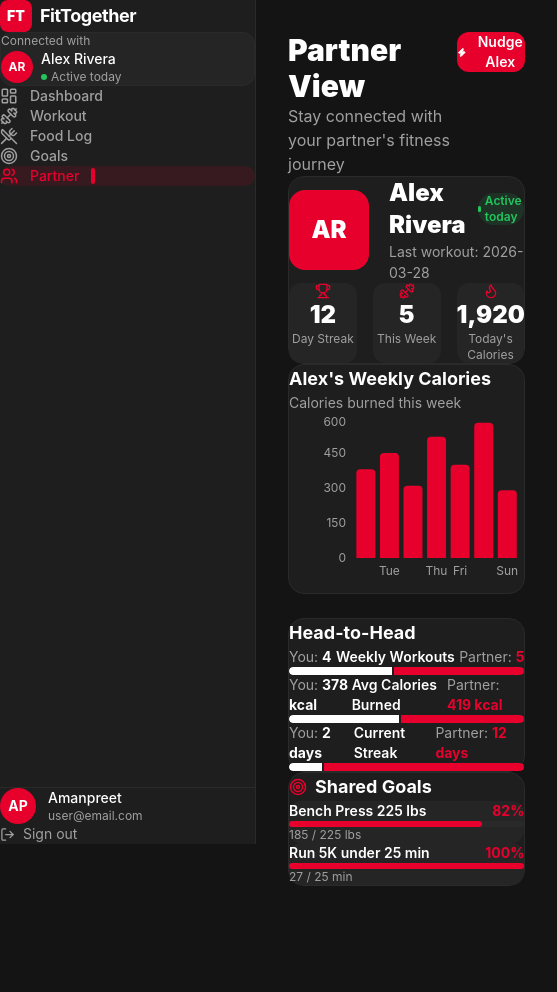
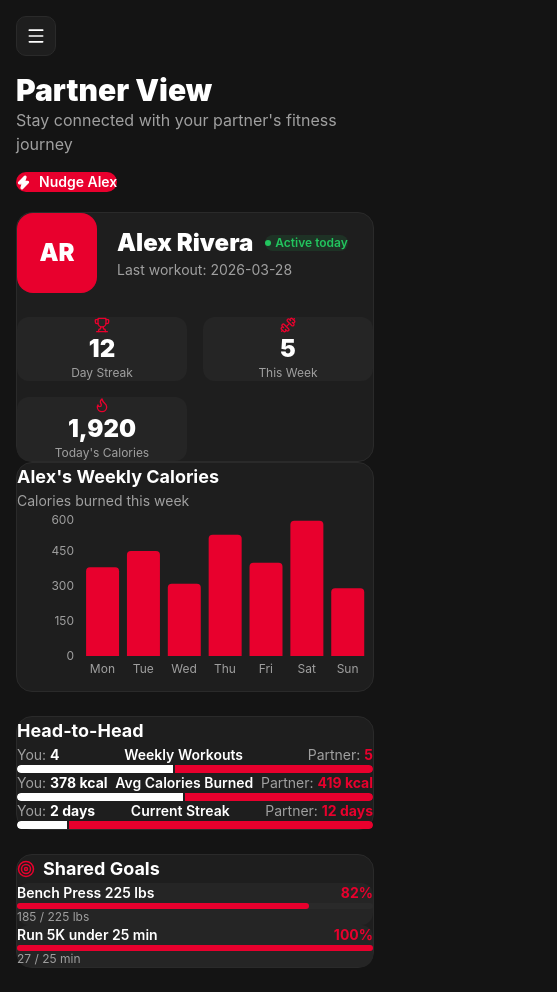
Before and after one commit to amanpreetbhogal/fittogether, a Next.js app: page /partner in a window 390 px wide. Shown: the whole page, 557 px wide, since content can reach past the window. Before the commit the page ends 918 px from the top, so only its background shows below. Built offline with nearby package versions, Linux system fonts and the light colour scheme.

Commit message:
made changes to improve mobile responseness

```diff
--- a/app/(app)/dashboard/page.tsx
+++ b/app/(app)/dashboard/page.tsx
@@ -25,12 +25,27 @@ const CustomTooltip = ({ active, payload, label }: any) => {
 
 export default function DashboardPage() {
   return (
-    <div style={{ padding: '32px', maxWidth: '1280px', margin: '0 auto' }}>
+    <>
+      <style>{`
+        .dash-wrapper { padding: 32px; max-width: 1280px; margin: 0 auto; }
+        .dash-header { display: flex; align-items: center; justify-content: space-between; margin-bottom: 32px; }
+        .dash-header h1 { font-size: 1.875rem; }
+        .dash-bottom { display: grid; grid-template-columns: 1fr 1fr 1fr; gap: 24px; }
+        .dash-recent { grid-column: span 2; }
+        @media (max-width: 1023px) {
+          .dash-wrapper { padding: 72px 16px 24px; }
+          .dash-header { flex-direction: column; align-items: flex-start; gap: 16px; margin-bottom: 24px; }
+          .dash-header h1 { font-size: 1.5rem; }
+          .dash-bottom { grid-template-columns: 1fr; }
+          .dash-recent { grid-column: span 1; }
+        }
+      `}</style>
+      <div className="dash-wrapper">
         {/* Header */}
-      <div className="flex items-center justify-between mb-8">
+        <div className="dash-header">
           <div>
-          <h1 className="text-3xl font-black text-white">Good morning, Amanpreet 👋</h1>
-          <p style={{ color: '#A0A0A0' }} className="mt-1">Sunday, March 29 · Rest day streak: <span style={{ color: '#E8002D', fontWeight: 700 }}>3 days</span></p>
+            <h1 className="font-black text-white">Good morning, Amanpreet 👋</h1>
+            <p style={{ color: '#A0A0A0', marginTop: 4 }}>Sunday, March 29 · Rest day streak: <span style={{ color: '#E8002D', fontWeight: 700 }}>3 days</span></p>
           </div>
           <NudgeButton partnerName="Alex" />
         </div>
@@ -45,7 +60,6 @@ export default function DashboardPage() {
 
         {/* Charts row */}
         <div className="grid grid-cols-1 lg:grid-cols-2 gap-6 mb-8">
-        {/* Weekly workout chart */}
           <div className="rounded-2xl p-6" style={{ backgroundColor: '#1E1E1E', border: '1px solid #2A2A2A' }}>
             <h2 className="text-white font-bold text-lg mb-1">Weekly Calories Burned</h2>
             <p className="text-sm mb-6" style={{ color: '#A0A0A0' }}>You vs Partner</p>
@@ -59,7 +73,6 @@ export default function DashboardPage() {
             </ResponsiveContainer>
           </div>
 
-        {/* Nutrition chart */}
           <div className="rounded-2xl p-6" style={{ backgroundColor: '#1E1E1E', border: '1px solid #2A2A2A' }}>
             <h2 className="text-white font-bold text-lg mb-1">Calorie Intake</h2>
             <p className="text-sm mb-6" style={{ color: '#A0A0A0' }}>Daily totals this week</p>
@@ -75,9 +88,8 @@ export default function DashboardPage() {
         </div>
 
         {/* Bottom row */}
-      <div className="grid grid-cols-1 lg:grid-cols-3 gap-6">
-        {/* Recent workouts */}
-        <div className="lg:col-span-2 rounded-2xl p-6" style={{ backgroundColor: '#1E1E1E', border: '1px solid #2A2A2A' }}>
+        <div className="dash-bottom">
+          <div className="dash-recent rounded-2xl p-6" style={{ backgroundColor: '#1E1E1E', border: '1px solid #2A2A2A' }}>
             <div className="flex items-center justify-between mb-5">
               <h2 className="text-white font-bold text-lg">Recent Workouts</h2>
               <Link href="/workout" style={{ color: '#E8002D', fontSize: 14, fontWeight: 600 }}>View all</Link>
@@ -100,9 +112,7 @@ export default function DashboardPage() {
             </div>
           </div>
 
-        {/* Partner + Goals */}
-        <div className="space-y-4">
-          {/* Partner card */}
+          <div style={{ display: 'flex', flexDirection: 'column', gap: 16 }}>
             <div className="rounded-2xl p-5" style={{ backgroundColor: '#1E1E1E', border: '1px solid #2A2A2A' }}>
               <div className="flex items-center justify-between mb-4">
                 <h2 className="text-white font-bold">Partner Activity</h2>
@@ -129,7 +139,6 @@ export default function DashboardPage() {
               </div>
             </div>
 
-          {/* Goals */}
             <div className="rounded-2xl p-5" style={{ backgroundColor: '#1E1E1E', border: '1px solid #2A2A2A' }}>
               <div className="flex items-center justify-between mb-4">
                 <h2 className="text-white font-bold">Goals</h2>
@@ -155,5 +164,6 @@ export default function DashboardPage() {
           </div>
         </div>
       </div>
+    </>
   )
 }
--- a/app/(app)/food/page.tsx
+++ b/app/(app)/food/page.tsx
@@ -95,7 +95,37 @@ export default function FoodPage() {
   }))
 
   return (
-    <div style={{ padding: "32px", maxWidth: "1152px", margin: "0 auto" }}>
+    <>
+      <style>{`
+        .food-wrapper {
+          padding: 32px;
+          max-width: 1152px;
+          margin: 0 auto;
+        }
+        .food-grid {
+          display: grid;
+          grid-template-columns: 1fr 1fr;
+          gap: 32px;
+        }
+        .food-macro-grid {
+          display: grid;
+          grid-template-columns: repeat(4, 1fr);
+          gap: 16px;
+        }
+        @media (max-width: 1023px) {
+          .food-wrapper {
+            padding: 72px 16px 24px;
+          }
+          .food-grid {
+            grid-template-columns: 1fr;
+            gap: 24px;
+          }
+          .food-macro-grid {
+            grid-template-columns: repeat(2, 1fr);
+          }
+        }
+      `}</style>
+      <div className="food-wrapper">
         <div className="mb-8">
           <h1 className="text-3xl font-black text-white">Food Log</h1>
           <p style={{ color: '#A0A0A0' }} className="mt-1">Track your nutrition for today</p>
@@ -104,7 +134,7 @@ export default function FoodPage() {
         {/* Daily summary */}
         <div className="rounded-2xl p-6 mb-8" style={{ backgroundColor: '#1E1E1E', border: '1px solid #2A2A2A' }}>
           <h2 className="text-white font-bold mb-5">Today&apos;s Summary</h2>
-        <div className="grid grid-cols-4 gap-4">
+          <div className="food-macro-grid">
             {[
               { label: 'Calories', value: totals.calories, unit: 'kcal', color: '#E8002D', goal: 2000 },
               { label: 'Protein', value: totals.protein, unit: 'g', color: '#3b82f6', goal: 150 },
@@ -134,7 +164,7 @@ export default function FoodPage() {
           </div>
         </div>
 
-      <div className="grid grid-cols-1 lg:grid-cols-2 gap-8">
+        <div className="food-grid">
           {/* Search panel */}
           <div>
             <div className="rounded-2xl p-6" style={{ backgroundColor: '#1E1E1E', border: '1px solid #2A2A2A' }}>
@@ -299,5 +329,6 @@ export default function FoodPage() {
           </div>
         </div>
       </div>
+    </>
   )
 }
--- a/app/(app)/goals/page.tsx
+++ b/app/(app)/goals/page.tsx
@@ -33,8 +33,30 @@ export default function GoalsPage() {
   }
 
   return (
-    <div style={{ padding: "32px", maxWidth: "896px", margin: "0 auto" }}>
-      <div className="flex items-center justify-between mb-8">
+    <>
+      <style>{`
+        .goals-wrapper {
+          padding: 32px;
+          max-width: 896px;
+          margin: 0 auto;
+        }
+        .goals-header {
+          display: flex;
+          align-items: center;
+          justify-content: space-between;
+          margin-bottom: 32px;
+        }
+        @media (max-width: 1023px) {
+          .goals-wrapper {
+            padding: 72px 16px 24px;
+          }
+          .goals-header {
+            margin-bottom: 20px;
+          }
+        }
+      `}</style>
+      <div className="goals-wrapper">
+        <div className="goals-header">
           <div>
             <h1 className="text-3xl font-black text-white">Goals</h1>
             <p style={{ color: '#A0A0A0' }} className="mt-1">Track and crush your fitness goals</p>
@@ -160,5 +182,6 @@ export default function GoalsPage() {
           </div>
         )}
       </div>
+    </>
   )
 }
--- a/app/(app)/layout.tsx
+++ b/app/(app)/layout.tsx
@@ -4,9 +4,13 @@ export default function AppLayout({ children }: { children: React.ReactNode }) {
   return (
     <div style={{ display: 'flex', minHeight: '100vh', backgroundColor: '#141414' }}>
       <Sidebar />
-      <main style={{ marginLeft: '256px', flex: 1, minHeight: '100vh', backgroundColor: '#141414' }}>
+      <main className="app-main" style={{ flex: 1, minHeight: '100vh', backgroundColor: '#141414' }}>
         {children}
       </main>
+      <style>{`
+        .app-main { margin-left: 256px; }
+        @media (max-width: 1023px) { .app-main { margin-left: 0; } }
+      `}</style>
     </div>
   )
 }
--- a/app/(app)/partner/page.tsx
+++ b/app/(app)/partner/page.tsx
@@ -31,9 +31,51 @@ export default function PartnerPage() {
   const sharedGoals = mockGoals.filter(g => g.shared)
 
   return (
-    <div style={{ padding: "32px", maxWidth: "1024px", margin: "0 auto" }}>
+    <>
+      <style>{`
+        .partner-wrapper {
+          padding: 32px;
+          max-width: 1024px;
+          margin: 0 auto;
+        }
+        .partner-header {
+          display: flex;
+          align-items: flex-start;
+          justify-content: space-between;
+          margin-bottom: 32px;
+        }
+        .partner-charts {
+          display: grid;
+          grid-template-columns: 1fr 1fr;
+          gap: 24px;
+          margin-bottom: 24px;
+        }
+        .partner-stats {
+          display: grid;
+          grid-template-columns: repeat(3, 1fr);
+          gap: 16px;
+          margin-top: 24px;
+        }
+        @media (max-width: 1023px) {
+          .partner-wrapper {
+            padding: 72px 16px 24px;
+          }
+          .partner-header {
+            flex-direction: column;
+            gap: 16px;
+            margin-bottom: 20px;
+          }
+          .partner-charts {
+            grid-template-columns: 1fr;
+          }
+          .partner-stats {
+            grid-template-columns: repeat(2, 1fr);
+          }
+        }
+      `}</style>
+      <div className="partner-wrapper">
         {/* Header */}
-      <div className="flex items-start justify-between mb-8">
+        <div className="partner-header">
           <div>
             <h1 className="text-3xl font-black text-white">Partner View</h1>
             <p style={{ color: '#A0A0A0' }} className="mt-1">Stay connected with your partner&apos;s fitness journey</p>
@@ -59,7 +101,7 @@ export default function PartnerPage() {
             </div>
           </div>
 
-        <div className="grid grid-cols-3 gap-4 mt-6">
+          <div className="partner-stats">
             {[
               { label: 'Day Streak', value: mockPartner.streak, icon: <Trophy size={16} />, unit: 'days' },
               { label: 'This Week', value: mockPartner.weeklyWorkouts, icon: <Dumbbell size={16} />, unit: 'workouts' },
@@ -74,7 +116,7 @@ export default function PartnerPage() {
           </div>
         </div>
 
-      <div className="grid grid-cols-1 lg:grid-cols-2 gap-6 mb-6">
+        <div className="partner-charts">
           {/* Partner workout chart */}
           <div className="rounded-2xl p-6" style={{ backgroundColor: '#1E1E1E', border: '1px solid #2A2A2A' }}>
             <h2 className="text-white font-bold text-lg mb-1">{mockPartner.name.split(' ')[0]}&apos;s Weekly Calories</h2>
@@ -144,5 +186,6 @@ export default function PartnerPage() {
           </div>
         </div>
       </div>
+    </>
   )
 }
--- a/app/(app)/workout/page.tsx
+++ b/app/(app)/workout/page.tsx
@@ -86,11 +86,22 @@ export default function WorkoutPage() {
   }
 
   return (
-    <div style={{ padding: "32px", maxWidth: "1152px", margin: "0 auto" }}>
-      <div className="flex items-center justify-between mb-8">
+    <>
+      <style>{`
+        .workout-wrapper { padding: 32px; max-width: 1152px; margin: 0 auto; }
+        .workout-header { display: flex; align-items: center; justify-content: space-between; margin-bottom: 32px; }
+        .workout-grid { display: grid; grid-template-columns: 1fr 1fr; gap: 32px; }
+        @media (max-width: 1023px) {
+          .workout-wrapper { padding: 72px 16px 24px; }
+          .workout-header { flex-direction: column; align-items: flex-start; gap: 12px; margin-bottom: 20px; }
+          .workout-grid { grid-template-columns: 1fr; gap: 24px; }
+        }
+      `}</style>
+      <div className="workout-wrapper">
+        <div className="workout-header">
           <div>
-          <h1 className="text-3xl font-black text-white">Workout Log</h1>
-          <p style={{ color: '#A0A0A0' }} className="mt-1">Search exercises and build your workout</p>
+            <h1 className="font-black text-white" style={{ fontSize: 'clamp(1.5rem, 4vw, 1.875rem)' }}>Workout Log</h1>
+            <p style={{ color: '#A0A0A0', marginTop: 4 }}>Search exercises and build your workout</p>
           </div>
           {workoutActive && (
             <button
@@ -102,7 +113,7 @@ export default function WorkoutPage() {
           )}
         </div>
 
-      <div className="grid grid-cols-1 lg:grid-cols-2 gap-8">
+        <div className="workout-grid">
           {/* Left: Search */}
           <div>
             <div className="rounded-2xl p-6 mb-6" style={{ backgroundColor: '#1E1E1E', border: '1px solid #2A2A2A' }}>
@@ -295,5 +306,6 @@ export default function WorkoutPage() {
           </div>
         </div>
       </div>
+    </>
   )
 }
--- a/app/auth/page.tsx
+++ b/app/auth/page.tsx
@@ -24,7 +24,7 @@ export default function AuthPage() {
   }
 
   return (
-    <div className="min-h-screen flex" style={{ backgroundColor: '#141414' }}>
+    <div className="min-h-screen flex" style={{ backgroundColor: '#141414', flexDirection: 'row' }}>
       {/* Left panel - branding */}
       <div className="hidden lg:flex flex-col justify-between w-1/2 p-16" style={{ backgroundColor: '#1E1E1E', borderRight: '1px solid #2A2A2A' }}>
         <div className="flex items-center gap-3">
--- a/components/Sidebar.tsx
+++ b/components/Sidebar.tsx
@@ -1,8 +1,9 @@
 'use client'
 
+import { useState } from 'react'
 import Link from 'next/link'
 import { usePathname } from 'next/navigation'
-import { LayoutDashboard, Dumbbell, UtensilsCrossed, Target, Users, LogOut } from 'lucide-react'
+import { LayoutDashboard, Dumbbell, UtensilsCrossed, Target, Users, LogOut, Menu, X } from 'lucide-react'
 
 const navItems = [
   { href: '/dashboard', label: 'Dashboard', icon: LayoutDashboard },
@@ -14,78 +15,205 @@ const navItems = [
 
 export default function Sidebar() {
   const pathname = usePathname()
+  const [mobileOpen, setMobileOpen] = useState(false)
 
-  return (
-    <aside style={{ position: 'fixed', left: 0, top: 0, height: '100%', width: '256px', display: 'flex', flexDirection: 'column', zIndex: 40, backgroundColor: '#1E1E1E', borderRight: '1px solid #2A2A2A' }}>
+  const sidebarContent = (
+    <>
       {/* Logo */}
-      <div className="px-6 py-8">
-        <div className="flex items-center gap-2">
-          <div className="w-8 h-8 rounded-lg flex items-center justify-center" style={{ backgroundColor: '#E8002D' }}>
-            <span className="text-white font-black text-sm">FT</span>
+      <div style={{ padding: '32px 24px 24px' }}>
+        <div style={{ display: 'flex', alignItems: 'center', gap: 8 }}>
+          <div style={{ width: 32, height: 32, borderRadius: 8, backgroundColor: '#E8002D', display: 'flex', alignItems: 'center', justifyContent: 'center', flexShrink: 0 }}>
+            <span style={{ color: '#fff', fontWeight: 900, fontSize: 13 }}>FT</span>
           </div>
-          <span className="text-white font-bold text-lg tracking-tight">FitTogether</span>
+          <span style={{ color: '#fff', fontWeight: 700, fontSize: 18, letterSpacing: '-0.3px' }}>FitTogether</span>
         </div>
       </div>
 
       {/* Partner pill */}
-      <div className="mx-4 mb-6 p-3 rounded-xl" style={{ backgroundColor: '#252525', border: '1px solid #2A2A2A' }}>
-        <p className="text-xs mb-2" style={{ color: '#A0A0A0' }}>Connected with</p>
-        <div className="flex items-center gap-2">
-          <div className="w-8 h-8 rounded-full flex items-center justify-center text-xs font-bold text-white" style={{ backgroundColor: '#E8002D' }}>
+      <div style={{ margin: '0 16px 24px', padding: 12, borderRadius: 12, backgroundColor: '#252525', border: '1px solid #2A2A2A' }}>
+        <p style={{ color: '#A0A0A0', fontSize: 11, marginBottom: 8 }}>Connected with</p>
+        <div style={{ display: 'flex', alignItems: 'center', gap: 8 }}>
+          <div style={{ width: 32, height: 32, borderRadius: '50%', backgroundColor: '#E8002D', display: 'flex', alignItems: 'center', justifyContent: 'center', fontSize: 11, fontWeight: 700, color: '#fff', flexShrink: 0 }}>
             AR
           </div>
           <div>
-            <p className="text-white text-sm font-medium">Alex Rivera</p>
-            <div className="flex items-center gap-1">
-              <div className="w-1.5 h-1.5 rounded-full" style={{ backgroundColor: '#22c55e' }}></div>
-              <span className="text-xs" style={{ color: '#A0A0A0' }}>Active today</span>
+            <p style={{ color: '#fff', fontSize: 13, fontWeight: 500 }}>Alex Rivera</p>
+            <div style={{ display: 'flex', alignItems: 'center', gap: 4 }}>
+              <div style={{ width: 6, height: 6, borderRadius: '50%', backgroundColor: '#22c55e' }} />
+              <span style={{ color: '#A0A0A0', fontSize: 11 }}>Active today</span>
             </div>
           </div>
         </div>
       </div>
 
       {/* Nav */}
-      <nav className="flex-1 px-4 space-y-1">
+      <nav style={{ flex: 1, padding: '0 16px' }}>
         {navItems.map(({ href, label, icon: Icon }) => {
           const active = pathname === href
           return (
             <Link
               key={href}
               href={href}
-              className="flex items-center gap-3 px-3 py-3 rounded-xl transition-all duration-200"
+              onClick={() => setMobileOpen(false)}
               style={{
+                display: 'flex',
+                alignItems: 'center',
+                gap: 12,
+                padding: '12px',
+                borderRadius: 12,
+                marginBottom: 4,
                 backgroundColor: active ? 'rgba(232, 0, 45, 0.12)' : 'transparent',
                 color: active ? '#E8002D' : '#A0A0A0',
+                textDecoration: 'none',
+                transition: 'background 0.15s',
               }}
             >
               <Icon size={18} />
-              <span className="text-sm font-medium">{label}</span>
-              {active && <div className="ml-auto w-1 h-4 rounded-full" style={{ backgroundColor: '#E8002D' }}></div>}
+              <span style={{ fontSize: 14, fontWeight: 500 }}>{label}</span>
+              {active && <div style={{ marginLeft: 'auto', width: 3, height: 16, borderRadius: 2, backgroundColor: '#E8002D' }} />}
             </Link>
           )
         })}
       </nav>
 
       {/* User + logout */}
-      <div className="p-4 border-t" style={{ borderColor: '#2A2A2A' }}>
-        <div className="flex items-center gap-3 mb-3">
-          <div className="w-9 h-9 rounded-full flex items-center justify-center font-bold text-sm text-white" style={{ backgroundColor: '#E8002D' }}>
+      <div style={{ padding: 16, borderTop: '1px solid #2A2A2A' }}>
+        <div style={{ display: 'flex', alignItems: 'center', gap: 12, marginBottom: 12 }}>
+          <div style={{ width: 36, height: 36, borderRadius: '50%', backgroundColor: '#E8002D', display: 'flex', alignItems: 'center', justifyContent: 'center', fontWeight: 700, fontSize: 13, color: '#fff', flexShrink: 0 }}>
             AP
           </div>
-          <div className="flex-1 min-w-0">
-            <p className="text-white text-sm font-medium truncate">Amanpreet</p>
-            <p className="text-xs truncate" style={{ color: '#A0A0A0' }}>user@email.com</p>
+          <div style={{ flex: 1, minWidth: 0 }}>
+            <p style={{ color: '#fff', fontSize: 13, fontWeight: 500, overflow: 'hidden', textOverflow: 'ellipsis', whiteSpace: 'nowrap' }}>Amanpreet</p>
+            <p style={{ color: '#A0A0A0', fontSize: 11, overflow: 'hidden', textOverflow: 'ellipsis', whiteSpace: 'nowrap' }}>user@email.com</p>
           </div>
         </div>
         <Link
           href="/auth"
-          className="flex items-center gap-2 px-3 py-2 rounded-lg text-sm transition-colors w-full"
-          style={{ color: '#A0A0A0' }}
+          onClick={() => setMobileOpen(false)}
+          style={{ display: 'flex', alignItems: 'center', gap: 8, padding: '8px 12px', borderRadius: 8, color: '#A0A0A0', fontSize: 13, textDecoration: 'none' }}
         >
           <LogOut size={15} />
           Sign out
         </Link>
       </div>
-    </aside>
+    </>
+  )
+
+  return (
+    <>
+      {/* Mobile hamburger button */}
+      <button
+        onClick={() => setMobileOpen(true)}
+        className="lg-hidden-sidebar-btn"
+        style={{
+          position: 'fixed',
+          top: 16,
+          left: 16,
+          zIndex: 50,
+          width: 40,
+          height: 40,
+          borderRadius: 10,
+          backgroundColor: '#1E1E1E',
+          border: '1px solid #2A2A2A',
+          display: 'flex',
+          alignItems: 'center',
+          justifyContent: 'center',
+          cursor: 'pointer',
+          color: '#fff',
+        }}
+        aria-label="Open menu"
+      >
+        <Menu size={20} />
+      </button>
+      <style>{`
+        @media (min-width: 1024px) { .lg-hidden-sidebar-btn { display: none !important; } }
+      `}</style>
+
+      {/* Mobile overlay backdrop */}
+      {mobileOpen && (
+        <div
+          onClick={() => setMobileOpen(false)}
+          className="sidebar-backdrop"
+          style={{
+            position: 'fixed',
+            inset: 0,
+            backgroundColor: 'rgba(0,0,0,0.6)',
+            zIndex: 45,
+          }}
+        />
+      )}
+
+      {/* Desktop sidebar (always visible) */}
+      <aside
+        className="sidebar-desktop"
+        style={{
+          position: 'fixed',
+          left: 0,
+          top: 0,
+          height: '100%',
+          width: 256,
+          display: 'flex',
+          flexDirection: 'column',
+          zIndex: 40,
+          backgroundColor: '#1E1E1E',
+          borderRight: '1px solid #2A2A2A',
+        }}
+      >
+        {sidebarContent}
+      </aside>
+
+      {/* Mobile drawer */}
+      <aside
+        className="sidebar-mobile"
+        style={{
+          position: 'fixed',
+          left: 0,
+          top: 0,
+          height: '100%',
+          width: 280,
+          display: 'flex',
+          flexDirection: 'column',
+          zIndex: 50,
+          backgroundColor: '#1E1E1E',
+          borderRight: '1px solid #2A2A2A',
+          transform: mobileOpen ? 'translateX(0)' : 'translateX(-100%)',
+          transition: 'transform 0.25s ease',
+        }}
+      >
+        {/* Close button */}
+        <button
+          onClick={() => setMobileOpen(false)}
+          style={{
+            position: 'absolute',
+            top: 16,
+            right: 16,
+            width: 32,
+            height: 32,
+            borderRadius: 8,
+            backgroundColor: '#252525',
+            border: '1px solid #2A2A2A',
+            display: 'flex',
+            alignItems: 'center',
+            justifyContent: 'center',
+            cursor: 'pointer',
+            color: '#A0A0A0',
+          }}
+        >
+          <X size={16} />
+        </button>
+        {sidebarContent}
+      </aside>
+
+      <style>{`
+        .sidebar-desktop { display: flex; }
+        .sidebar-mobile { display: none; }
+        .sidebar-backdrop { display: none; }
+        @media (max-width: 1023px) {
+          .sidebar-desktop { display: none !important; }
+          .sidebar-mobile { display: flex !important; }
+          .sidebar-backdrop { display: block !important; }
+        }
+      `}</style>
+    </>
   )
 }
```
Lines whose indentation alone changed are shown as unchanged.
